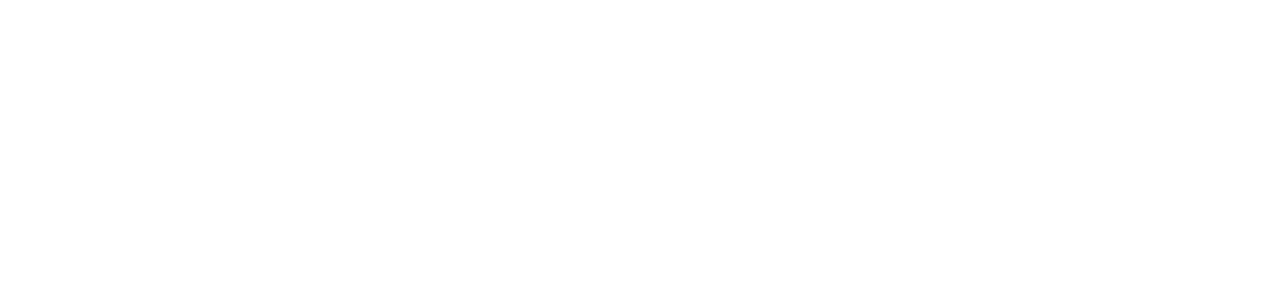
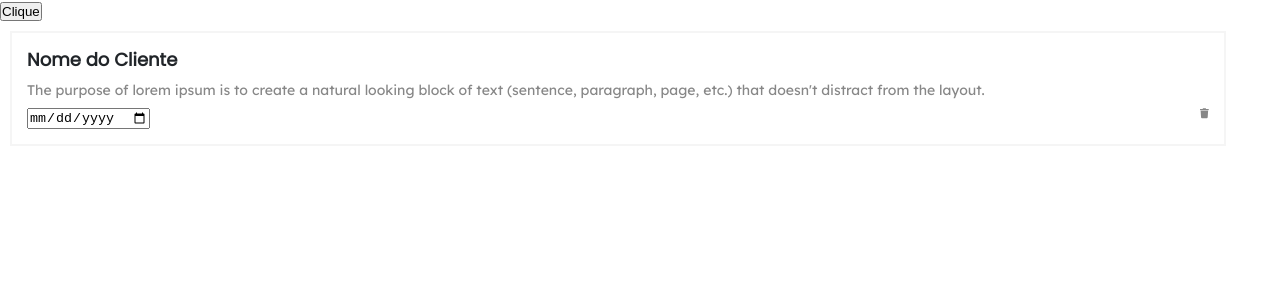
Before and after one commit to Mafeck/projeto-cap-stone, a React (Create React App) app: page / in a window 1280 px wide. Shown: the top 300 px of the page. Built offline with nearby package versions, Linux system fonts and the light colour scheme.

Commit message:
feat: structure done

```diff
--- a/src/App.tsx
+++ b/src/App.tsx
@@ -1,11 +1,19 @@
+import Comments from "./components/CardComments";
 import Router from "./routes";
 import { Global } from "./style/global";
 
 function App() {
+
+  const handleClick = () => {
+    localStorage.setItem("@token:haki", 'eyJhbGciOiJIUzI1NiIsInR5cCI6IkpXVCJ9.eyJlbWFpbCI6Im1pYUBnbWFpbC5jb20iLCJpYXQiOjE2MzY5MTE1MTgsImV4cCI6MTYzNjkxNTExOCwic3ViIjoiMyJ9.p1W00wTlXgPtoh5wc_OVN4FFt47jrqGXvJ6v83w90Gc')
+  }
+
   return (
     <div className="App">
       <Global />
       <Router />
+      <button onClick={() => handleClick}>Clique</button>
+      <Comments />
     </div>
   );
 }
--- /dev/null
+++ b/src/components/CardComments/index.jsx
@@ -0,0 +1,20 @@
+import { ReactComponent as Trash } from '../../assets/trash.svg'
+import { Container } from './style';
+
+const Comments = () => {
+
+
+
+    return(
+        <Container>
+            <h1>Nome do Cliente</h1>
+            <p>The purpose of lorem ipsum is to create a natural looking block of text (sentence, paragraph, page, etc.) that doesn't distract from the layout.</p>
+            <div>
+                <input type='date'></input>
+                <Trash />
+            </div>
+        </Container>
+    )
+}
+
+export default Comments;
--- a/src/components/CardComments/style.ts
+++ b/src/components/CardComments/style.ts
@@ -1 +1,30 @@
 import styled from 'styled-components';
+
+export const Container = styled.div`
+    padding: 15px;
+    width: 95%;
+    margin: 10px;
+    border: 2px solid var(--gray-0);
+
+    h1 {
+        font-family: 'Poppins', sans-serif;
+        font-weight: 600;
+        font-size: 18px;
+        line-height: 24px;
+        color: var(--color-primary);
+        margin-bottom: 10px;
+    }
+
+    p {
+        font-weight: normal;
+        font-size: 14px;
+        line-height: 16px;
+        color: var(--gray-50);
+        margin-bottom: 10px;
+    }
+
+    div {
+        display: flex;
+        justify-content: space-between;
+    }
+`;
--- a/src/providers/User/index.tsx
+++ b/src/providers/User/index.tsx
@@ -9,7 +9,7 @@ interface User {
 
 interface UserContextData {
   user: User[];
-  setUser: (props: User[]) => void;
+  // setUser: (props: User[]) => void;
   token: string;
   setToken: (props: string) => void;
 }
@@ -21,15 +21,15 @@ interface UserProviderProps {
 const UserContext = createContext<UserContextData>({} as UserContextData);
 
 export const UserProvider = ({ children }: UserProviderProps) => {
-  const [user, setUser] = useState(
-    JSON.parse(localStorage.getItem("@user:haki")!) || []
+  const [user, setUser] = useState([]
+    // JSON.parse(localStorage.getItem("@user:haki")!) || []
   );
-  const [token, setToken] = useState(
-    JSON.parse(localStorage.getItem("@token:haki")!) || ""
+  const [token, setToken] = useState(""
+    // JSON.parse(localStorage.getItem("@token:haki")!) || ""
   );
 
   return (
-    <UserContext.Provider value={{ user, setUser, token, setToken }}>
+    <UserContext.Provider value={{ user, /*setUser,*/ token, setToken }}>
       {children}
     </UserContext.Provider>
   );
--- a/src/style/global.ts
+++ b/src/style/global.ts
@@ -24,7 +24,7 @@ export const Global = createGlobalStyle`
     }
 
     body {
-        font-family: 'Poppins', sans-serif;
+        font-family: 'Lexend Deca', sans-serif;
     }
 
     border-list-style, input, button {
@@ -33,7 +33,7 @@ export const Global = createGlobalStyle`
     }
 
     h1, h2, h3, h4, h5, h6 {
-        font-family: 'Lexend Deca', sans-serif;
+        font-family: 'Poppins', sans-serif;
     }
 
     button {
```
Also changed, not shown: src/components/CardComments/index.tsx (deleted, +0 -11 lines), src/assets/trash.svg (added).
